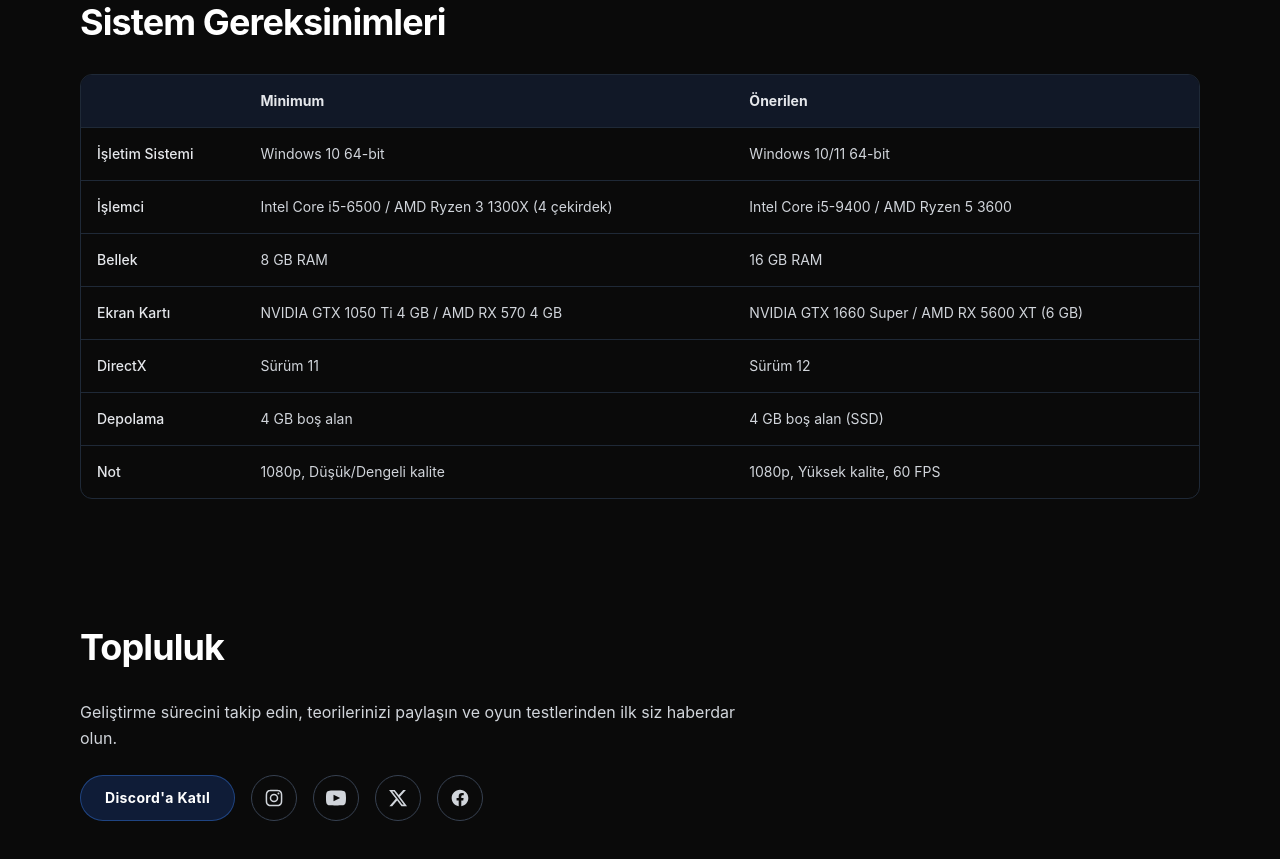
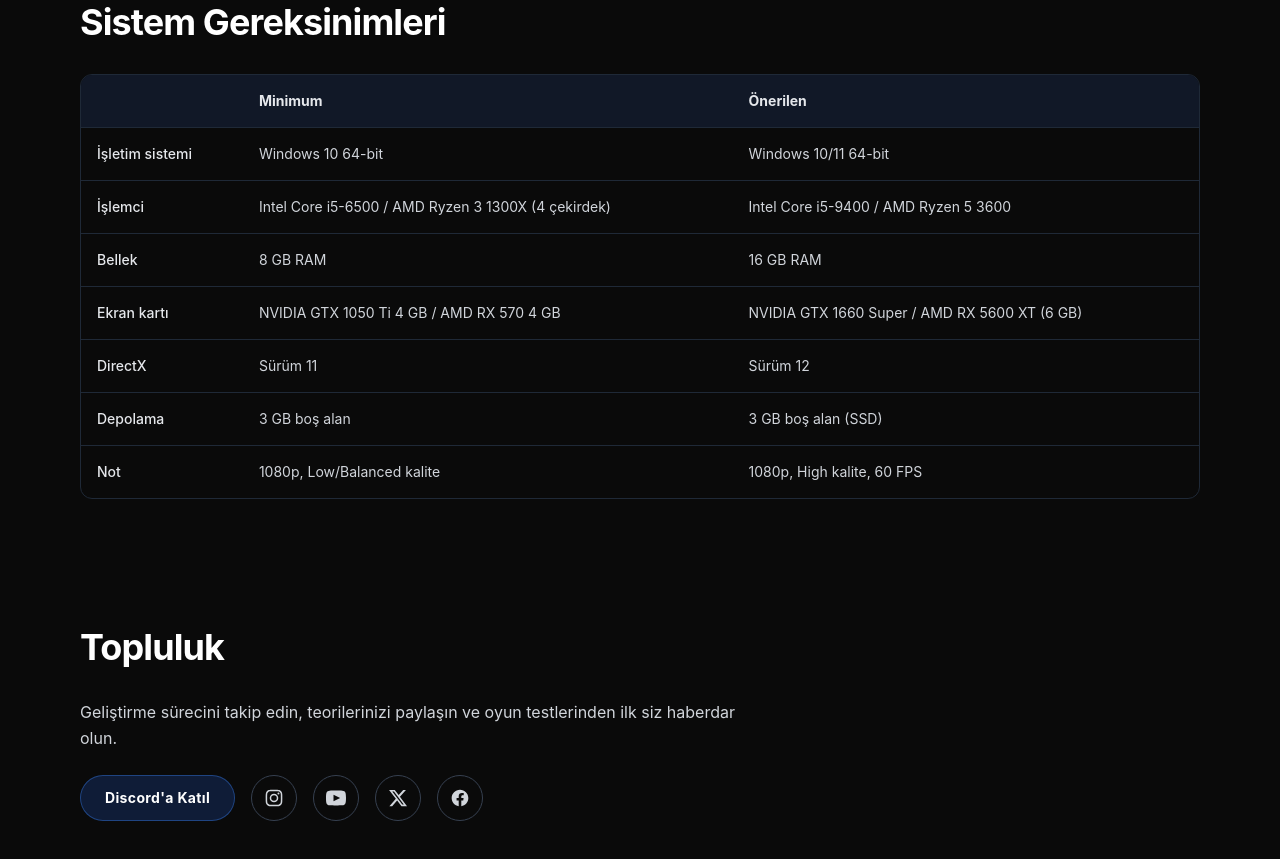
Before and after one commit to BasatIYI/IYIStudios.github.io, a React (Vite) app: page /tr/gokboru in a window 1280 px wide. Shown: the part 6380-7239 px from the top of the page. Built offline with nearby package versions, Linux system fonts and the light colour scheme.

Commit message:
fix(gokboru): update system requirements to 3 GB storage and exact spec labels from steam

```diff
--- a/src/data/gokboru.ts
+++ b/src/data/gokboru.ts
@@ -51,7 +51,7 @@ export const gokboruCopy = {
         values: ["NVIDIA GTX 1050 Ti 4 GB / AMD RX 570 4 GB", "NVIDIA GTX 1660 Super / AMD RX 5600 XT (6 GB)"],
       },
       { label: "DirectX", values: ["Version 11", "Version 12"] },
-      { label: "Storage", values: ["4 GB available space", "4 GB available space (SSD)"] },
+      { label: "Storage", values: ["3 GB available space", "3 GB available space (SSD)"] },
       { label: "Notes", values: ["1080p, Low/Balanced quality", "1080p, High quality, 60 FPS"] },
     ],
   },
@@ -97,19 +97,19 @@ export const gokboruCopyTr = {
   systemRequirements: {
     columns: ["Minimum", "Önerilen"] as const,
     rows: [
-      { label: "İşletim Sistemi", values: ["Windows 10 64-bit", "Windows 10/11 64-bit"] },
+      { label: "İşletim sistemi", values: ["Windows 10 64-bit", "Windows 10/11 64-bit"] },
       {
         label: "İşlemci",
         values: ["Intel Core i5-6500 / AMD Ryzen 3 1300X (4 çekirdek)", "Intel Core i5-9400 / AMD Ryzen 5 3600"],
       },
       { label: "Bellek", values: ["8 GB RAM", "16 GB RAM"] },
       {
-        label: "Ekran Kartı",
+        label: "Ekran kartı",
         values: ["NVIDIA GTX 1050 Ti 4 GB / AMD RX 570 4 GB", "NVIDIA GTX 1660 Super / AMD RX 5600 XT (6 GB)"],
       },
       { label: "DirectX", values: ["Sürüm 11", "Sürüm 12"] },
-      { label: "Depolama", values: ["4 GB boş alan", "4 GB boş alan (SSD)"] },
-      { label: "Not", values: ["1080p, Düşük/Dengeli kalite", "1080p, Yüksek kalite, 60 FPS"] },
+      { label: "Depolama", values: ["3 GB boş alan", "3 GB boş alan (SSD)"] },
+      { label: "Not", values: ["1080p, Low/Balanced kalite", "1080p, High kalite, 60 FPS"] },
     ],
   },
 };
```
